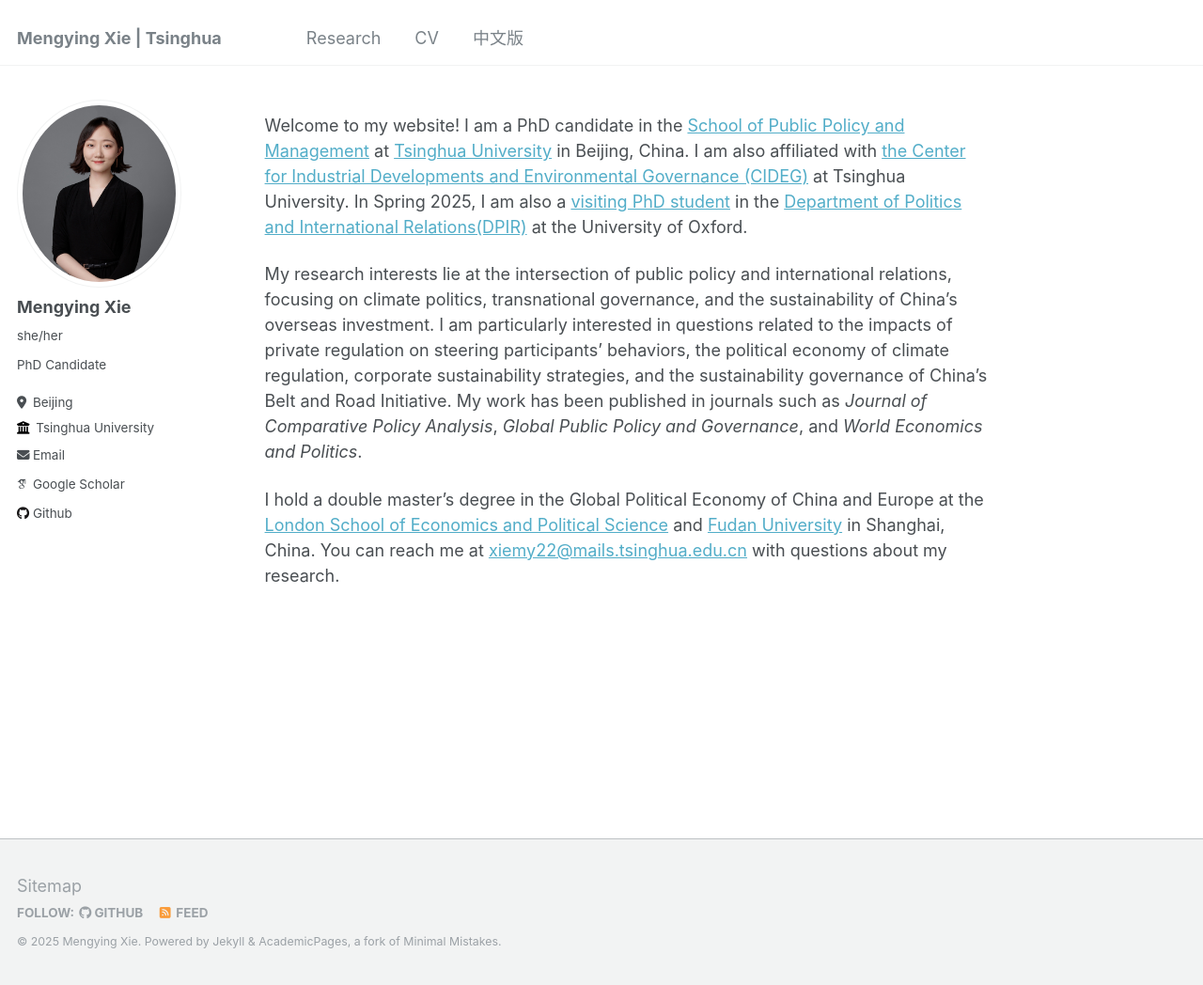
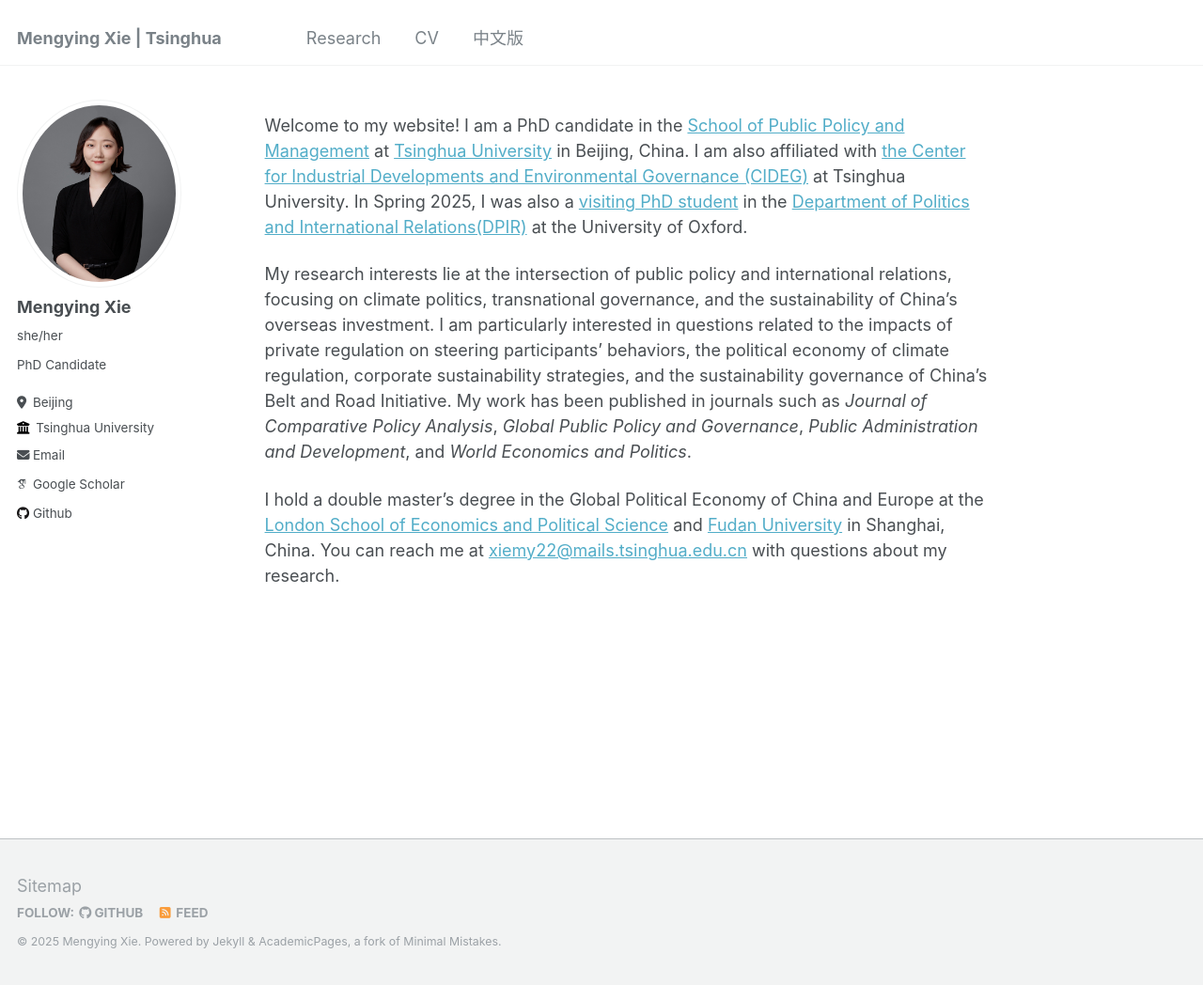
Before and after one commit to xiemythu/xiemythu.github.io, a Jekyll site: the page built from _pages/about.md, in a window 1280 px wide and 1048 px high. Shown: the whole window at 94% size. Built offline with Jekyll 4.4.1, drawn with Linux system fonts in a browser that asks for light colours; some web fonts are replaced.

Commit message:
Update about.md

```diff
--- a/_pages/about.md
+++ b/_pages/about.md
@@ -8,8 +8,8 @@ redirect_from:
   - /about.html
 ---
 
-Welcome to my website! I am a PhD candidate in the [School of Public Policy and Management](https://www.sppm.tsinghua.edu.cn/english/) at [Tsinghua University](https://www.tsinghua.edu.cn/) in Beijing, China. I am also affiliated with [the Center for Industrial Developments and Environmental Governance (CIDEG)](http://www.cideg.tsinghua.edu.cn/column/Home) at Tsinghua University. In Spring 2025, I am also a [visiting PhD student]( https://www.climate.ox.ac.uk/people/mengying-xie) in the [Department of Politics and International Relations(DPIR)](https://www.politics.ox.ac.uk/) at the University of Oxford.
+Welcome to my website! I am a PhD candidate in the [School of Public Policy and Management](https://www.sppm.tsinghua.edu.cn/english/) at [Tsinghua University](https://www.tsinghua.edu.cn/) in Beijing, China. I am also affiliated with [the Center for Industrial Developments and Environmental Governance (CIDEG)](http://www.cideg.tsinghua.edu.cn/column/Home) at Tsinghua University. In Spring 2025, I was also a [visiting PhD student]( https://www.climate.ox.ac.uk/people/mengying-xie) in the [Department of Politics and International Relations(DPIR)](https://www.politics.ox.ac.uk/) at the University of Oxford.
 
-My research interests lie at the intersection of public policy and international relations, focusing on climate politics, transnational governance, and the sustainability of China’s overseas investment. I am particularly interested in questions related to the impacts of private regulation on steering participants’ behaviors, the political economy of climate regulation, corporate sustainability strategies, and the sustainability governance of China’s Belt and Road Initiative. My work has been published in journals such as *Journal of Comparative Policy Analysis*, *Global Public Policy and Governance*, and *World Economics and Politics*.
+My research interests lie at the intersection of public policy and international relations, focusing on climate politics, transnational governance, and the sustainability of China’s overseas investment. I am particularly interested in questions related to the impacts of private regulation on steering participants’ behaviors, the political economy of climate regulation, corporate sustainability strategies, and the sustainability governance of China’s Belt and Road Initiative. My work has been published in journals such as *Journal of Comparative Policy Analysis*, *Global Public Policy and Governance*, *Public Administration and Development*, and *World Economics and Politics*.
 
 I hold a double master’s degree in the Global Political Economy of China and Europe at the [London School of Economics and Political Science](https://www.lse.ac.uk/) and [Fudan University](https://igpp.fudan.edu.cn/) in Shanghai, China. You can reach me at [xiemy22@mails.tsinghua.edu.cn](xiemy22@mails.tsinghua.edu.cn) with questions about my research.
```
